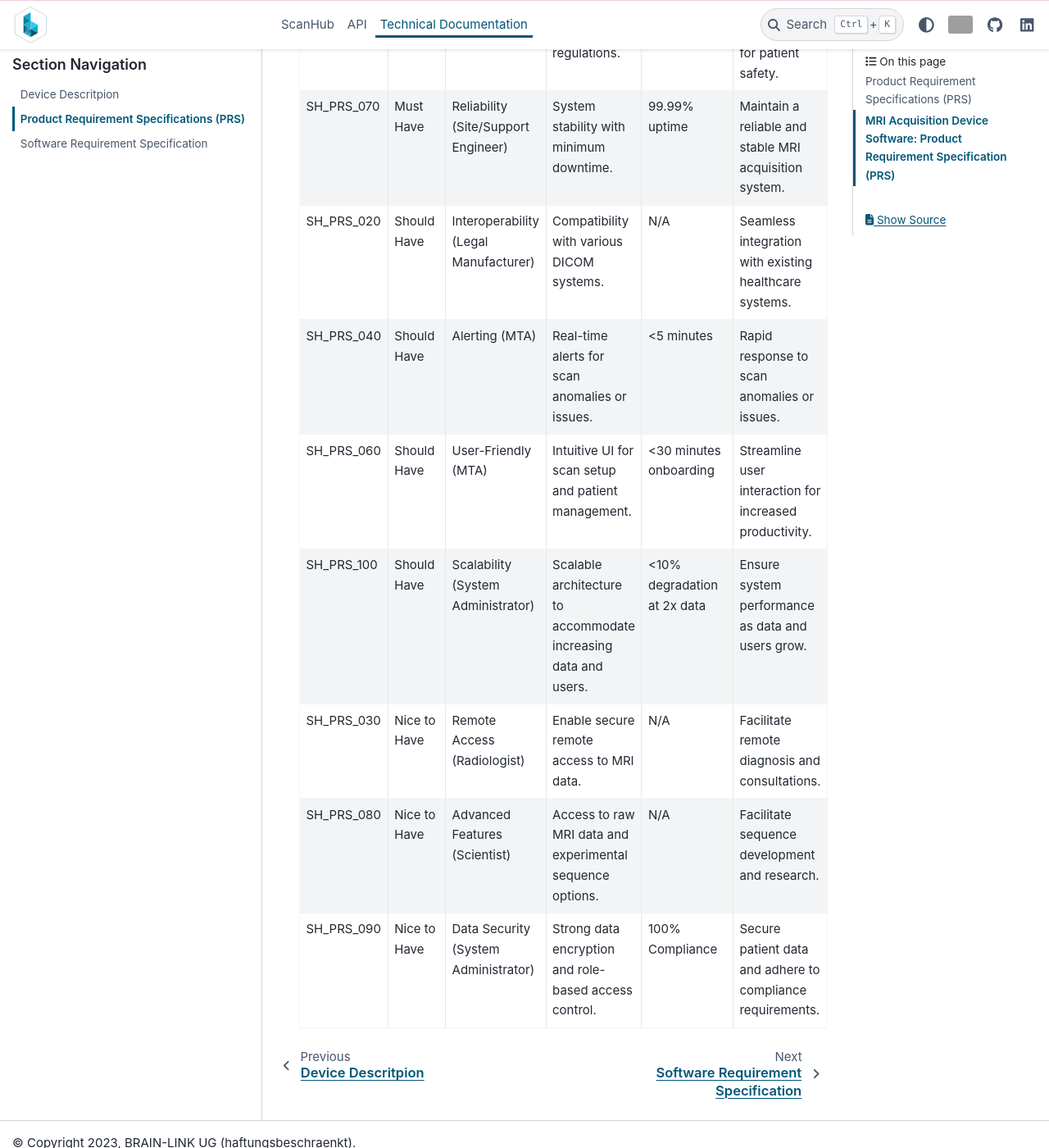
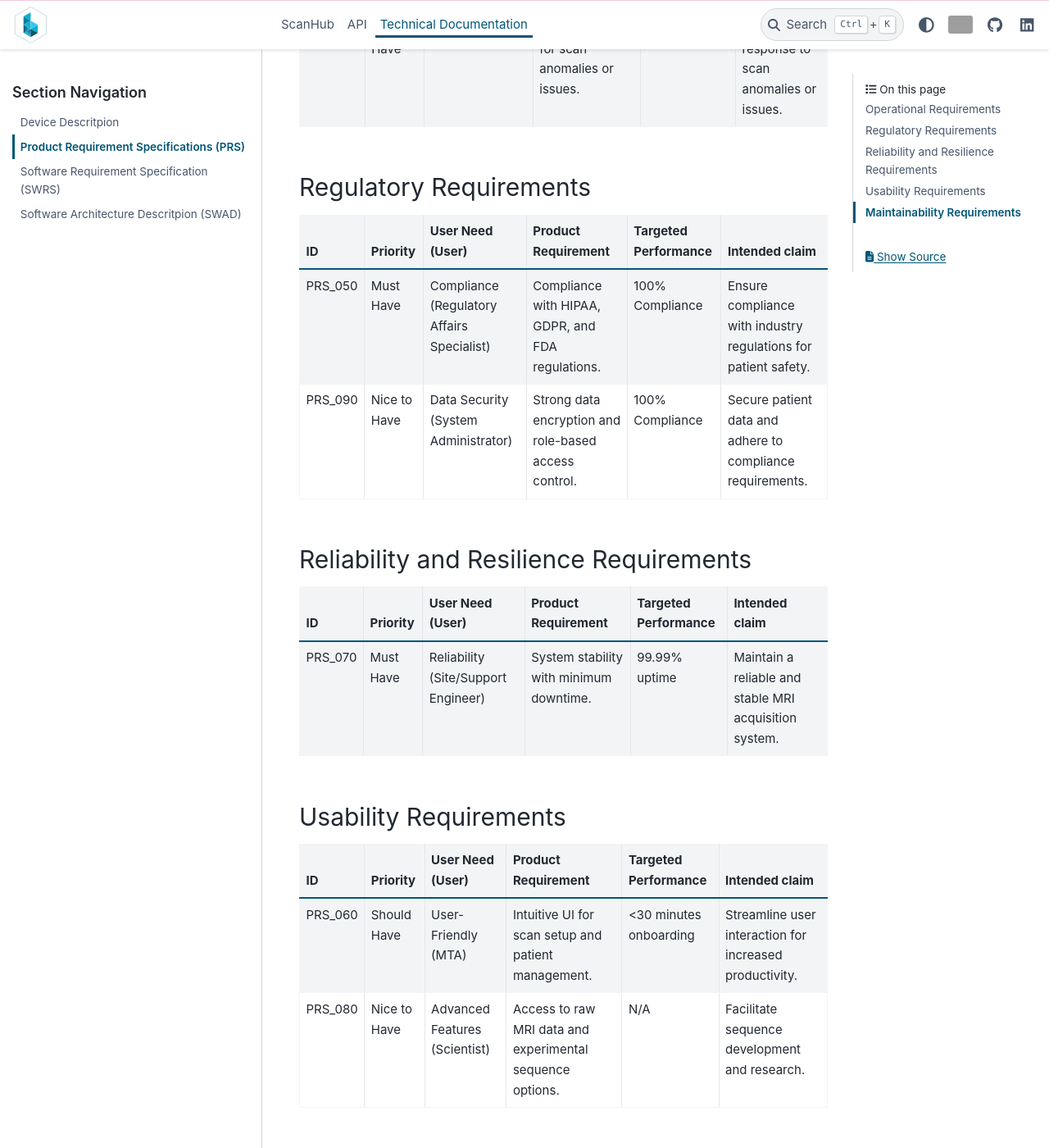
Before and after one commit to brain-link/scanhub, a Sphinx documentation site: the page built from docs/source/techdoc_prs.rst, in a window 1280 px wide and 1400 px high, scrolled down 779 px. Shown: the whole window at 82% size. Built offline with Sphinx 7.4.7 and the PyData theme 0.15.4, drawn with Linux system fonts in a browser that asks for light colours; some of the changed text lies outside the part shown; grey boxes are pictures that could not be loaded.

Commit message:
update requirements

```diff
--- a/docs/source/techdoc_dd.rst
+++ b/docs/source/techdoc_dd.rst
@@ -9,6 +9,6 @@ Device Descritpion
 - abbild vom menschlichen gewebe
 
 
-The A4IM scanner is intended to aid professionals as an additive support measurement to trigger further investigation.
+The A:sup:`4`IM scanner is intended to aid professionals as an additive support measurement to trigger further investigation.
 
-The A4IM scanner is intended to be used as an additive support measure without any diagnostic relevance for human brain and extremity imaging.
+The A:sup:`4`IM scanner is intended to be used as an additive support measure without any diagnostic relevance for human brain and extremity imaging.
--- a/docs/source/techdoc_prs.rst
+++ b/docs/source/techdoc_prs.rst
@@ -11,42 +11,63 @@ Add requireemnts to the table below.:
 - RAW MR support
 
 
-MRI Acquisition Device Software: Product Requirement Specification (PRS)
-========================================================================
+Operational Requirements
+------------------------
++------------+--------------+--------------------------------------+--------------------------------------------+---------------------+------------------------------------------+
+| ID         | Priority     | User Need (User)                     | Product Requirement                        | Targeted Performance| Intended claim                           |
++============+==============+======================================+============================================+=====================+==========================================+
+| PRS_010    | Must Have    | Real-time Monitoring (Radiologist)   | Continuously monitor and display MRI scan  | 99% uptime          | Ensure real-time monitoring for accurate |
+|            |              |                                      | data in real-time.                         |                     | diagnosis.                               |
++------------+--------------+--------------------------------------+--------------------------------------------+---------------------+------------------------------------------+
+| PRS_020    | Should Have  |Interoperability (Healthcare Provider)| Compatibility with various DICOM systems.  | N/A                 | Seamless integration with existing       |
+|            |              |                                      |                                            |                     | healthcare systems.                      |
++------------+--------------+--------------------------------------+--------------------------------------------+---------------------+------------------------------------------+
+| PRS_040    | Should Have  | Alerting (MTA)                       | Real-time alerts for scan anomalies or     | <5 minutes          | Rapid response to scan anomalies or      |
+|            |              |                                      | issues.                                    |                     | issues.                                  |
++------------+--------------+--------------------------------------+--------------------------------------------+---------------------+------------------------------------------+
 
-.. table::
-   :widths: 10 10 40 30 10 20
 
-   +--------------+-----------------+--------------------------------------+-------------------------------------------+---------------------+-----------------------------------------+
-   | ID           | Priority        | User Need (User)                     | Product Requirement                       | Targeted Performance| Intended claim                          |
-   +==============+=================+======================================+===========================================+=====================+=========================================+
-   | SH_PRS_010   | Must Have       | Real-time Monitoring (Radiologist)   | Continuously monitor and display MRI scan | 99% uptime          | Ensure real-time monitoring for accurate|
-   |              |                 |                                      | data in real-time.                        |                     | diagnosis.                              |
-   +--------------+-----------------+--------------------------------------+-------------------------------------------+---------------------+-----------------------------------------+
-   | SH_PRS_050   | Must Have       | Compliance (Regulatory Affairs       | Compliance with HIPAA, GDPR, and FDA      | 100% Compliance     | Ensure compliance with industry         |
-   |              |                 | Specialist)                          | regulations.                              |                     | regulations for patient safety.         |
-   +--------------+-----------------+--------------------------------------+-------------------------------------------+---------------------+-----------------------------------------+
-   | SH_PRS_070   | Must Have       | Reliability (Site/Support Engineer)  | System stability with minimum downtime.   | 99.99% uptime       | Maintain a reliable and stable MRI      |
-   |              |                 |                                      |                                           |                     | acquisition system.                     |
-   +--------------+-----------------+--------------------------------------+-------------------------------------------+---------------------+-----------------------------------------+
-   | SH_PRS_020   | Should Have     | Interoperability (Legal Manufacturer)| Compatibility with various DICOM systems. | N/A                 | Seamless integration with existing      |
-   |              |                 |                                      |                                           |                     | healthcare systems.                     |
-   +--------------+-----------------+--------------------------------------+-------------------------------------------+---------------------+-----------------------------------------+
-   | SH_PRS_040   | Should Have     | Alerting (MTA)                       | Real-time alerts for scan anomalies or    | <5 minutes          | Rapid response to scan anomalies or     |
-   |              |                 |                                      | issues.                                   |                     | issues.                                 |
-   +--------------+-----------------+--------------------------------------+-------------------------------------------+---------------------+-----------------------------------------+
-   | SH_PRS_060   | Should Have     | User-Friendly (MTA)                  | Intuitive UI for scan setup and patient   | <30 minutes         | Streamline user interaction for         |
-   |              |                 |                                      | management.                               | onboarding          | increased productivity.                 |
-   +--------------+-----------------+--------------------------------------+-------------------------------------------+---------------------+-----------------------------------------+
-   | SH_PRS_100   | Should Have     | Scalability (System Administrator)   | Scalable architecture to accommodate      | <10% degradation    | Ensure system performance as data and   |
-   |              |                 |                                      | increasing data and users.                | at 2x data          | users grow.                             |
-   +--------------+-----------------+--------------------------------------+-------------------------------------------+---------------------+-----------------------------------------+
-   | SH_PRS_030   | Nice to Have    | Remote Access (Radiologist)          | Enable secure remote access to MRI data.  | N/A                 | Facilitate remote diagnosis and         |
-   |              |                 |                                      |                                           |                     | consultations.                          |
-   +--------------+-----------------+--------------------------------------+-------------------------------------------+---------------------+-----------------------------------------+
-   | SH_PRS_080   | Nice to Have    | Advanced Features (Scientist)        | Access to raw MRI data and experimental   | N/A                 | Facilitate sequence development and     |
-   |              |                 |                                      | sequence options.                         |                     | research.                               |
-   +--------------+-----------------+--------------------------------------+-------------------------------------------+---------------------+-----------------------------------------+
-   | SH_PRS_090   | Nice to Have    | Data Security (System Administrator) | Strong data encryption and role-based     | 100% Compliance     | Secure patient data and adhere to       |
-   |              |                 |                                      | access control.                           |                     | compliance requirements.                |
-   +--------------+-----------------+--------------------------------------+-------------------------------------------+---------------------+-----------------------------------------+
+Regulatory Requirements
+-----------------------
++------------+--------------+--------------------------------------+--------------------------------------------+---------------------+------------------------------------------+
+| ID         | Priority     | User Need (User)                     | Product Requirement                        | Targeted Performance| Intended claim                           |
++============+==============+======================================+============================================+=====================+==========================================+
+| PRS_050    | Must Have    | Compliance (Regulatory Affairs       | Compliance with HIPAA, GDPR, and FDA       | 100% Compliance     | Ensure compliance with industry          |
+|            |              | Specialist)                          | regulations.                               |                     | regulations for patient safety.          |
++------------+--------------+--------------------------------------+--------------------------------------------+---------------------+------------------------------------------+
+| PRS_090    | Nice to Have | Data Security (System Administrator) | Strong data encryption and role-based      | 100% Compliance     | Secure patient data and adhere to        |
+|            |              |                                      | access control.                            |                     | compliance requirements.                 |
++------------+--------------+--------------------------------------+--------------------------------------------+---------------------+------------------------------------------+
+
+
+Reliability and Resilience Requirements
+---------------------------------------
++------------+--------------+--------------------------------------+--------------------------------------------+---------------------+------------------------------------------+
+| ID         | Priority     | User Need (User)                     | Product Requirement                        | Targeted Performance| Intended claim                           |
++============+==============+======================================+============================================+=====================+==========================================+
+| PRS_070    | Must Have    | Reliability (Site/Support Engineer)  | System stability with minimum downtime.    | 99.99% uptime       | Maintain a reliable and stable MRI       |
+|            |              |                                      |                                            |                     | acquisition system.                      |
++------------+--------------+--------------------------------------+--------------------------------------------+---------------------+------------------------------------------+
+
+
+Usability Requirements
+----------------------
++------------+--------------+--------------------------------------+--------------------------------------------+---------------------+------------------------------------------+
+| ID         | Priority     | User Need (User)                     | Product Requirement                        | Targeted Performance| Intended claim                           |
++============+==============+======================================+============================================+=====================+==========================================+
+| PRS_060    | Should Have  | User-Friendly (MTA)                  | Intuitive UI for scan setup and patient    | <30 minutes         | Streamline user interaction for          |
+|            |              |                                      | management.                                | onboarding          | increased productivity.                  |
++------------+--------------+--------------------------------------+--------------------------------------------+---------------------+------------------------------------------+
+| PRS_080    | Nice to Have | Advanced Features (Scientist)        | Access to raw MRI data and experimental    | N/A                 | Facilitate sequence development and      |
+|            |              |                                      | sequence options.                          |                     | research.                                |
++------------+--------------+--------------------------------------+--------------------------------------------+---------------------+------------------------------------------+
+
+
+Maintainability Requirements
+----------------------------
++------------+--------------+--------------------------------------+--------------------------------------------+---------------------+------------------------------------------+
+| ID         | Priority     | User Need (User)                     | Product Requirement                        | Targeted Performance| Intended claim                           |
++============+==============+======================================+============================================+=====================+==========================================+
+| PRS_100    | Should Have  | Scalability (System Administrator)   | Scalable architecture to accommodate       | <10% degradation    | Ensure system performance as data and    |
+|            |              |                                      | increasing data and users.                 | at 2x data          | users grow.                              |
++------------+--------------+--------------------------------------+--------------------------------------------+---------------------+------------------------------------------+
--- a/docs/source/techdoc_swad.rst
+++ b/docs/source/techdoc_swad.rst
@@ -1 +1,4 @@
+Software Architecture Descritpion (SWAD)
+========================================
+
 !!This Section is Work in Progress.!!
```
Also changed, not shown: docs/source/techdoc_swrs.rst (+10 -10 lines).
